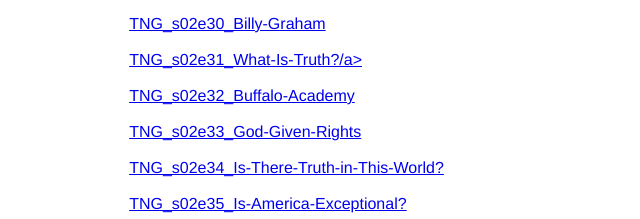
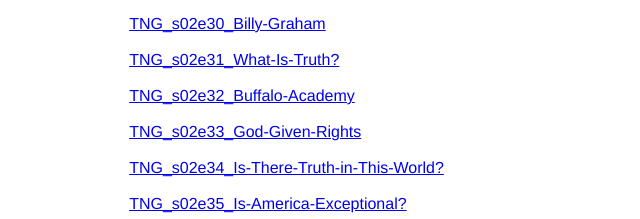
Before and after one commit to aldermanlive/aldermanlive.github.io, a plain HTML site: page docs/0wfgirtyqrtj32/index.html in a window 1280 px wide. Shown: the part 1240-1459 px from the top of the page, 307-947 px from the left. Drawn offline with Linux system fonts and the light colour scheme.

Commit message:
Update index.html

```diff
--- a/docs/0wfgirtyqrtj32/index.html
+++ b/docs/0wfgirtyqrtj32/index.html
@@ -367,7 +367,7 @@ body {
         <tr>
       <td width="15%" align="center"><img src="spacer.png" width="15" height="1" alt=""/></td>
       <td width="70%" align="left" style="font-family: Gotham, 'Helvetica Neue', Helvetica, Arial, sans-serif">
-      <a href="https://f000.backblazeb2.com/file/Alex-McFarland-Files/TNG-231.mpg">TNG_s02e31_What-Is-Truth?/a></td>
+      <a href="https://f000.backblazeb2.com/file/Alex-McFarland-Files/TNG-231.mpg">TNG_s02e31_What-Is-Truth?</a></td>
       <td width="15%" align="center"><img src="spacer.png" width="15" height="1" alt=""/></td>
     </tr>
 	      <tr>
```
